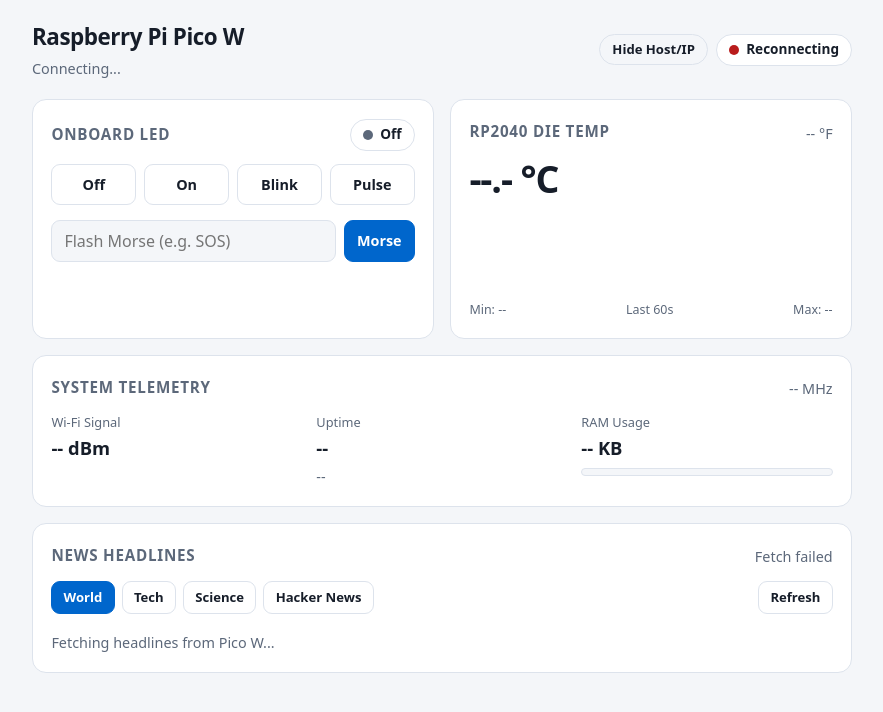
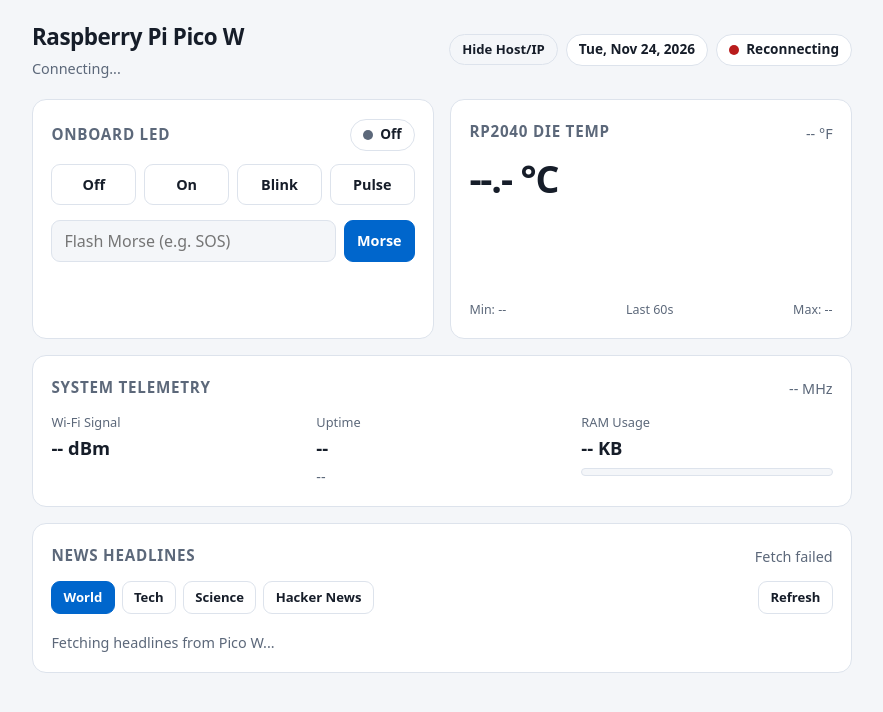
Before and after one commit to jpferreria/rip-pico-dashboard, a plain HTML site: page index.html in a window 1280 px wide. Shown: the whole page, without its empty margins (198-1081 px from the left). Drawn offline with Linux system fonts and the light colour scheme; no server answers.

Commit message:
Add current date pill next to online indicator

```diff
--- a/index.html
+++ b/index.html
@@ -348,6 +348,7 @@
       </div>
       <div class="header-actions">
         <button type="button" id="privacy-toggle" class="toggle-btn" aria-pressed="false">Hide Host/IP</button>
+        <time class="badge" id="today-date"></time>
         <div class="badge" aria-live="polite">
           <span class="dot" id="conn-dot"></span>
           <span id="conn-text">Loading</span>
@@ -575,6 +576,26 @@
       }
     }
 
+    const dateEl = document.getElementById("today-date");
+    const dateFmt = new Intl.DateTimeFormat(undefined, {
+      weekday: "short",
+      month: "short",
+      day: "numeric",
+      year: "numeric",
+    });
+
+    function updateDate() {
+      const now = new Date();
+      dateEl.textContent = dateFmt.format(now);
+      const y = now.getFullYear();
+      const m = String(now.getMonth() + 1).padStart(2, "0");
+      const d = String(now.getDate()).padStart(2, "0");
+      dateEl.setAttribute("datetime", `${y}-${m}-${d}`);
+    }
+
+    updateDate();
+    setInterval(updateDate, 60 * 1000);
+
     poll();
     setInterval(poll, 2000);
 
```
